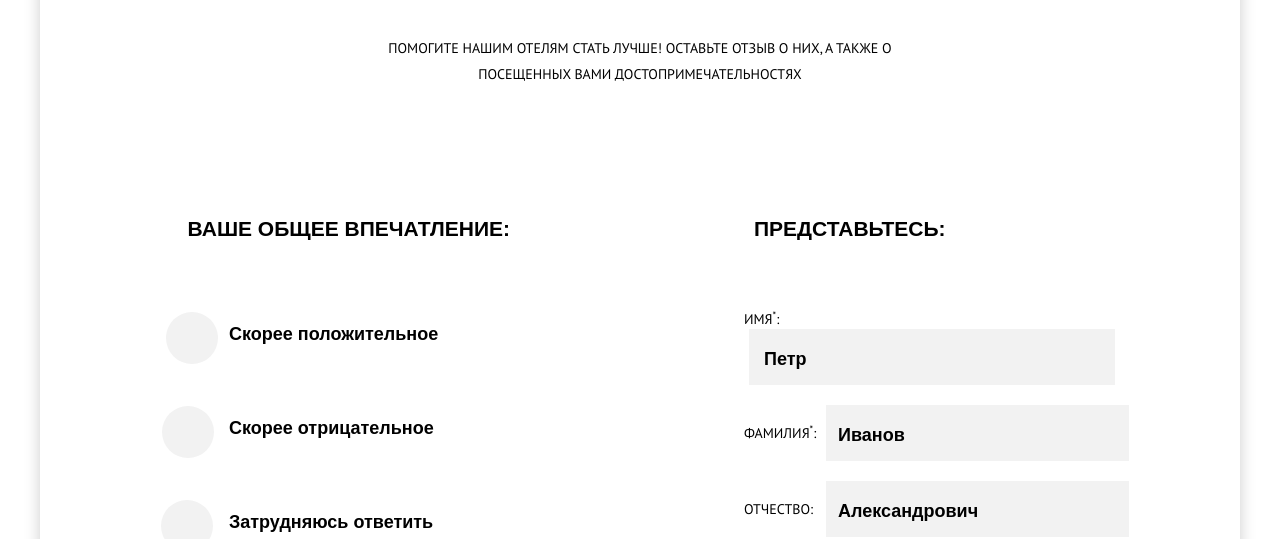
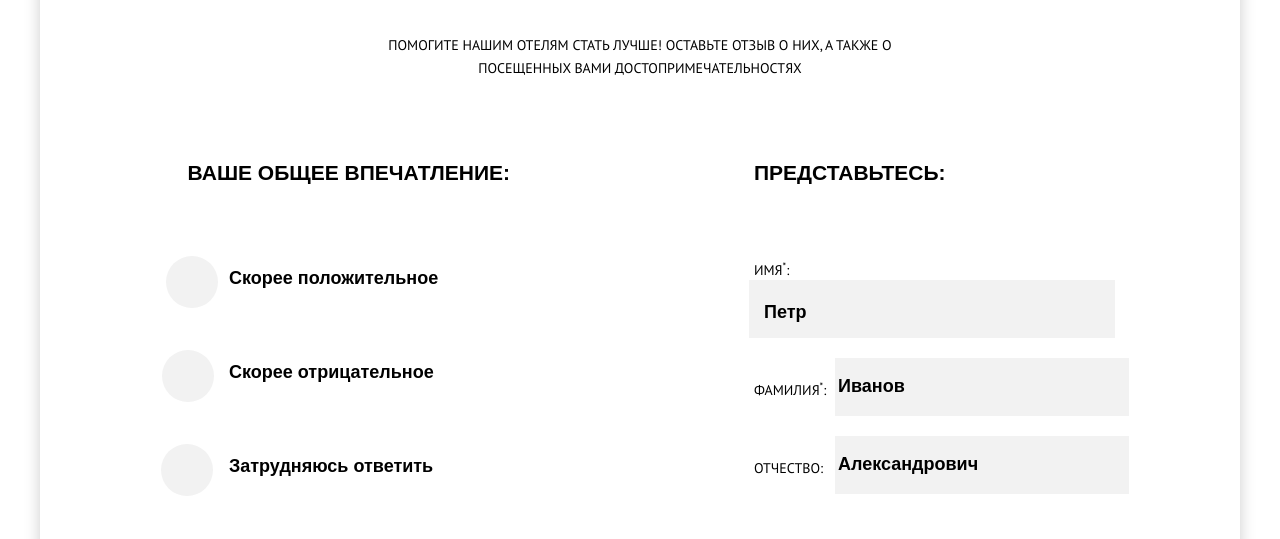
Before and after one commit to mngsv/939329-sedona-22, a website: page source/form.html in a window 1280 px wide. Shown: the part 428-967 px from the top of the page. Drawn offline with nearby package versions, Linux system fonts and the light colour scheme; files that its build step writes are made by us from their sources; files whose address does not match are found by name.

Commit message:
Декоративные элементы главной страницы

```diff
--- a/source/less/blocks/form/feedback.less
+++ b/source/less/blocks/form/feedback.less
@@ -29,7 +29,7 @@
   line-height: 24px;
   text-align: center;
   text-transform: uppercase;
-  padding-top: 20px;
+  padding-top: 27px;
 }
 
 .feedback__item {
@@ -45,9 +45,15 @@
   text-transform: uppercase;
 }
 
+.feedback__block--person .feedback__label {
+  padding-top: 7px;
+  padding-left: 10px;
+}
+
 .feedback__input {
   margin-left: 5px;
-  padding: 18px 0 14px 12px;
+  margin-right: 10px;
+  padding: 16px 0 18px 3px;
   font-weight: 700;
   font-style: normal;
   font-size: 18px;
@@ -66,8 +72,9 @@
 }
 
 .feedback__input--name {
+  margin-right: 10px;
   margin-left: 5px;
-  padding: 18px 0 14px 52px;
+  padding: 20px 11px 14px 30px;
   font-weight: 700;
   font-style: normal;
   font-size: 18px;
@@ -83,6 +90,10 @@
     background-color: @white;
     outline: 4px solid @ultralightbeige;
   }
+}
+
+.feedback__block--contacts .feedback__title {
+  padding-top: 20px;
 }
 
 .feedback__block--places li {
--- a/source/less/blocks/index/page-main.less
+++ b/source/less/blocks/index/page-main.less
@@ -14,7 +14,7 @@
 
 .page-main__background-photo--form {
   max-width: 100%;
-  height: 175px;
+  height: 174px;
   background:
     url("../img/intro-triangle.svg") 50% 100% no-repeat,
     url("../img/form-sedona.svg") 50% 50% no-repeat,
--- a/source/less/blocks/index/promo.less
+++ b/source/less/blocks/index/promo.less
@@ -17,9 +17,18 @@
   font-weight: 400;
   font-style: normal;
   font-size: 14px;
-  line-height: 26px;
+  line-height: 23px;
   color: @black;
   margin-bottom: 0;
+}
+
+.promo__header--form .promo__slogan {
+  padding-top: 21px;
+  padding-left: 17px;
+}
+
+.promo__header--form .promo__intro {
+  padding: 14px 6px;
 }
 
 @media (min-width: @tablet-width) {
```
